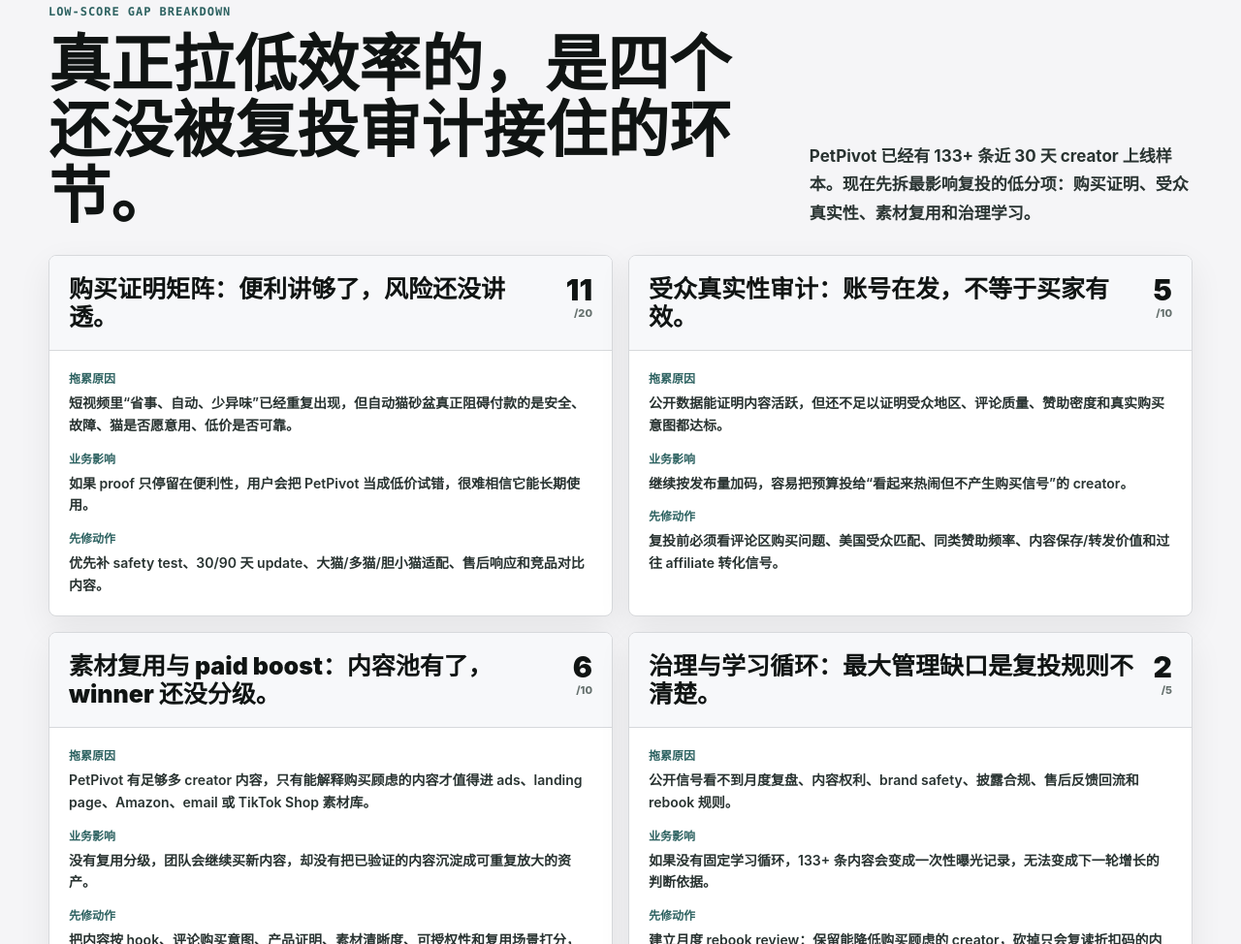
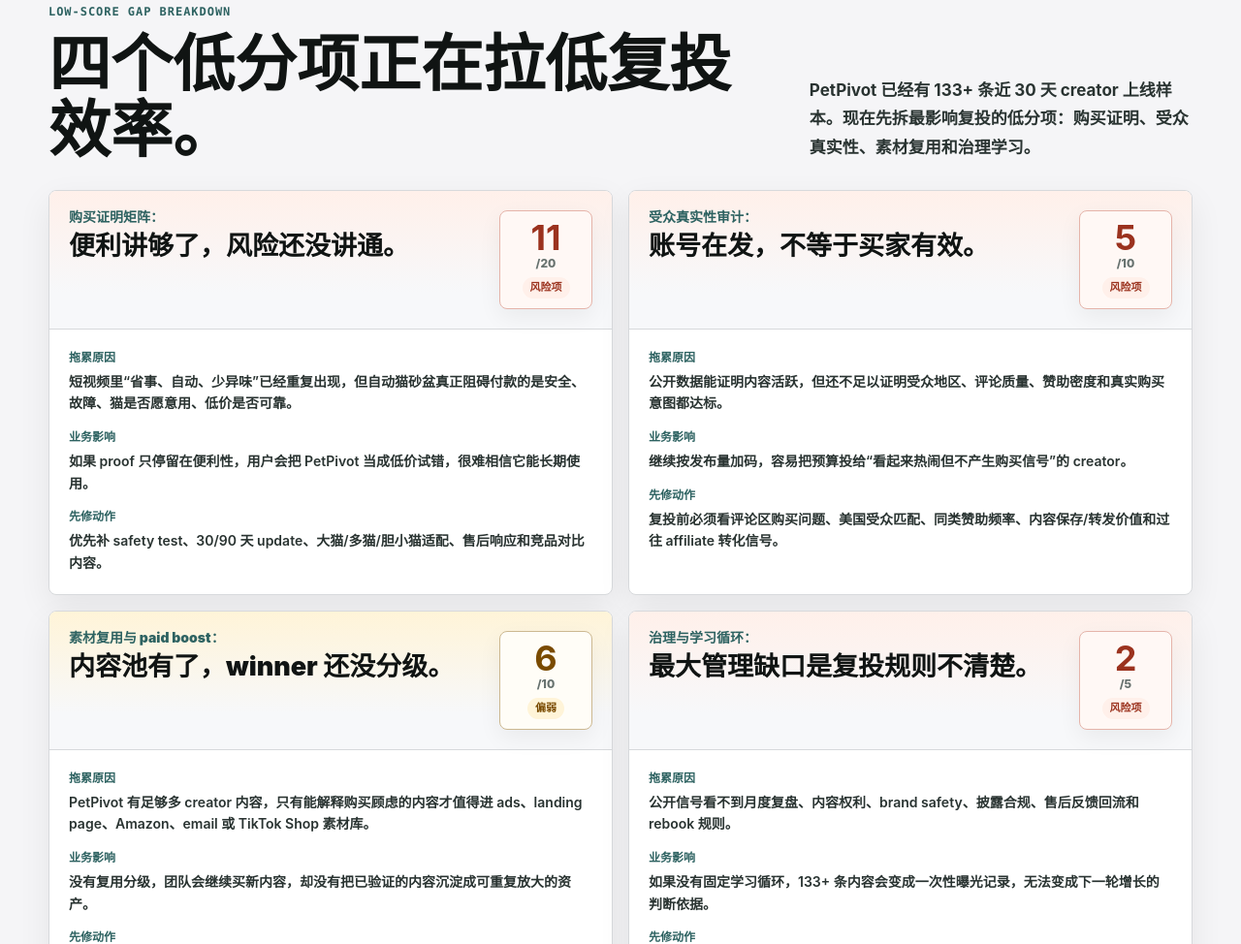
Before and after one commit to Rucia616/offing-na-diagnosis, a website: page tidelens/reports/petpivot-tidelens-free-preview-2026-06-15.html in a window 1280 px wide. Shown: the part 3186-4160 px from the top of the page at 97% size. Drawn offline with Linux system fonts and the light colour scheme.

Commit message:
Improve PetPivot gap score cards

```diff
--- a/tidelens/reports/petpivot-tidelens-free-preview-2026-06-15.html
+++ b/tidelens/reports/petpivot-tidelens-free-preview-2026-06-15.html
@@ -794,33 +794,84 @@
     }
     .gap-head {
       display: grid;
-      grid-template-columns: minmax(0, 1fr) auto;
+      grid-template-columns: minmax(0, 1fr) 110px;
       gap: 18px;
       align-items: start;
       padding: 20px;
       border-bottom: 1px solid var(--tl-line);
       background: var(--tl-surface-2);
     }
+    .gap-card.is-risk .gap-head { background: linear-gradient(180deg, var(--tl-risk-soft), var(--tl-surface-2) 74%); }
+    .gap-card.is-caution .gap-head { background: linear-gradient(180deg, var(--tl-alert-soft), var(--tl-surface-2) 74%); }
     .gap-head h3 {
       color: var(--tl-ink);
-      font-size: 25px;
-      line-height: 1.14;
+      font-size: 27px;
+      line-height: 1.08;
       font-weight: 950;
     }
-    .gap-score {
-      color: var(--tl-ink);
-      font-size: 30px;
+    .gap-dimension {
+      display: block;
+      margin-bottom: 8px;
+      color: var(--tl-accent-text);
+      font-size: 14px;
       line-height: 1;
       font-weight: 950;
-      text-align: right;
-    }
-    .gap-score small {
+    }
+    .gap-conclusion {
+      display: block;
+      max-width: 560px;
+    }
+    .gap-score {
+      align-self: start;
+      justify-self: end;
+      min-width: 96px;
+      padding: 11px 12px 10px;
+      border: 1px solid var(--tl-line);
+      border-radius: var(--radius);
+      background: #fff;
+      color: var(--tl-ink);
+      line-height: 1;
+      font-weight: 950;
+      text-align: center;
+      box-shadow: 0 8px 24px rgba(16,20,19,.06);
+    }
+    .gap-score strong {
+      display: block;
+      font-size: 36px;
+      line-height: .92;
+    }
+    .gap-score span {
       display: block;
       margin-top: 4px;
       color: var(--tl-muted);
+      font-size: 12px;
+      font-weight: 850;
+    }
+    .gap-score em {
+      display: inline-flex;
+      align-items: center;
+      justify-content: center;
+      min-height: 22px;
+      margin-top: 8px;
+      padding: 0 8px;
+      border-radius: 999px;
+      font-style: normal;
       font-size: 11px;
-      font-weight: 850;
-    }
+      line-height: 1;
+      font-weight: 950;
+    }
+    .gap-score.is-risk {
+      border-color: color-mix(in srgb, var(--tl-risk) 34%, var(--tl-line));
+      background: #FFF8F5;
+      color: #9B321E;
+    }
+    .gap-score.is-risk em { color: #9B321E; background: var(--tl-risk-soft); }
+    .gap-score.is-caution {
+      border-color: color-mix(in srgb, var(--tl-alert-amber) 34%, var(--tl-line));
+      background: #FFFDF7;
+      color: #7A4B00;
+    }
+    .gap-score.is-caution em { color: #7A4B00; background: var(--tl-alert-soft); }
     .gap-body {
       display: grid;
       gap: 14px;
@@ -1168,6 +1219,12 @@
       .legend-row { grid-template-columns: 1fr auto; }
       .legend-row span:last-child { grid-column: 2; }
       .big-number-card { min-height: auto; }
+      .gap-head { grid-template-columns: 1fr; }
+      .gap-score {
+        justify-self: start;
+        min-width: 118px;
+      }
+      .gap-head h3 { font-size: 24px; }
     }
     @media (max-width: 360px) {
       h1 .hline:first-child { white-space: normal; }
@@ -1423,7 +1480,7 @@
         <div class="section-head">
           <div>
             <div class="section-kicker">Low-score gap breakdown</div>
-            <h2>真正拉低效率的，是四个还没被复投审计接住的环节。</h2>
+            <h2>四个低分项正在拉低复投效率。</h2>
           </div>
           <p>
             PetPivot 已经有 133+ 条近 30 天 creator 上线样本。现在先拆最影响复投的低分项：购买证明、受众真实性、素材复用和治理学习。
@@ -1431,10 +1488,13 @@
         </div>
 
         <div class="gap-breakdown">
-          <article class="gap-card">
+          <article class="gap-card is-risk">
             <div class="gap-head">
-              <h3>购买证明矩阵：便利讲够了，风险还没讲透。</h3>
-              <div class="gap-score">11<small>/20</small></div>
+              <h3>
+                <span class="gap-dimension">购买证明矩阵：</span>
+                <span class="gap-conclusion">便利讲够了，风险还没讲通。</span>
+              </h3>
+              <div class="gap-score is-risk"><strong>11</strong><span>/20</span><em>风险项</em></div>
             </div>
             <div class="gap-body">
               <div class="gap-line">
@@ -1452,10 +1512,13 @@
             </div>
           </article>
 
-          <article class="gap-card">
+          <article class="gap-card is-risk">
             <div class="gap-head">
-              <h3>受众真实性审计：账号在发，不等于买家有效。</h3>
-              <div class="gap-score">5<small>/10</small></div>
+              <h3>
+                <span class="gap-dimension">受众真实性审计：</span>
+                <span class="gap-conclusion">账号在发，不等于买家有效。</span>
+              </h3>
+              <div class="gap-score is-risk"><strong>5</strong><span>/10</span><em>风险项</em></div>
             </div>
             <div class="gap-body">
               <div class="gap-line">
@@ -1473,10 +1536,13 @@
             </div>
           </article>
 
-          <article class="gap-card">
+          <article class="gap-card is-caution">
             <div class="gap-head">
-              <h3>素材复用与 paid boost：内容池有了，winner 还没分级。</h3>
-              <div class="gap-score">6<small>/10</small></div>
+              <h3>
+                <span class="gap-dimension">素材复用与 paid boost：</span>
+                <span class="gap-conclusion">内容池有了，winner 还没分级。</span>
+              </h3>
+              <div class="gap-score is-caution"><strong>6</strong><span>/10</span><em>偏弱</em></div>
             </div>
             <div class="gap-body">
               <div class="gap-line">
@@ -1494,10 +1560,13 @@
             </div>
           </article>
 
-          <article class="gap-card">
+          <article class="gap-card is-risk">
             <div class="gap-head">
-              <h3>治理与学习循环：最大管理缺口是复投规则不清楚。</h3>
-              <div class="gap-score">2<small>/5</small></div>
+              <h3>
+                <span class="gap-dimension">治理与学习循环：</span>
+                <span class="gap-conclusion">最大管理缺口是复投规则不清楚。</span>
+              </h3>
+              <div class="gap-score is-risk"><strong>2</strong><span>/5</span><em>风险项</em></div>
             </div>
             <div class="gap-body">
               <div class="gap-line">
```
